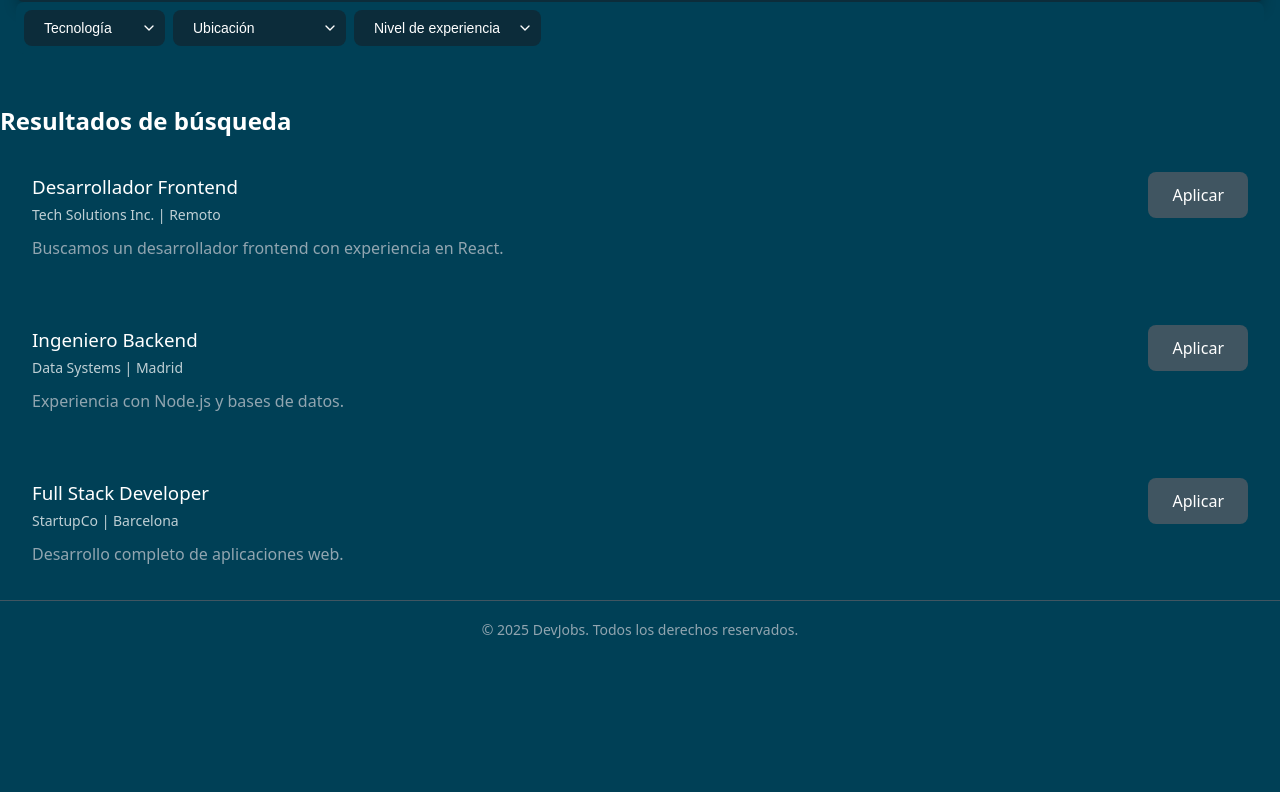
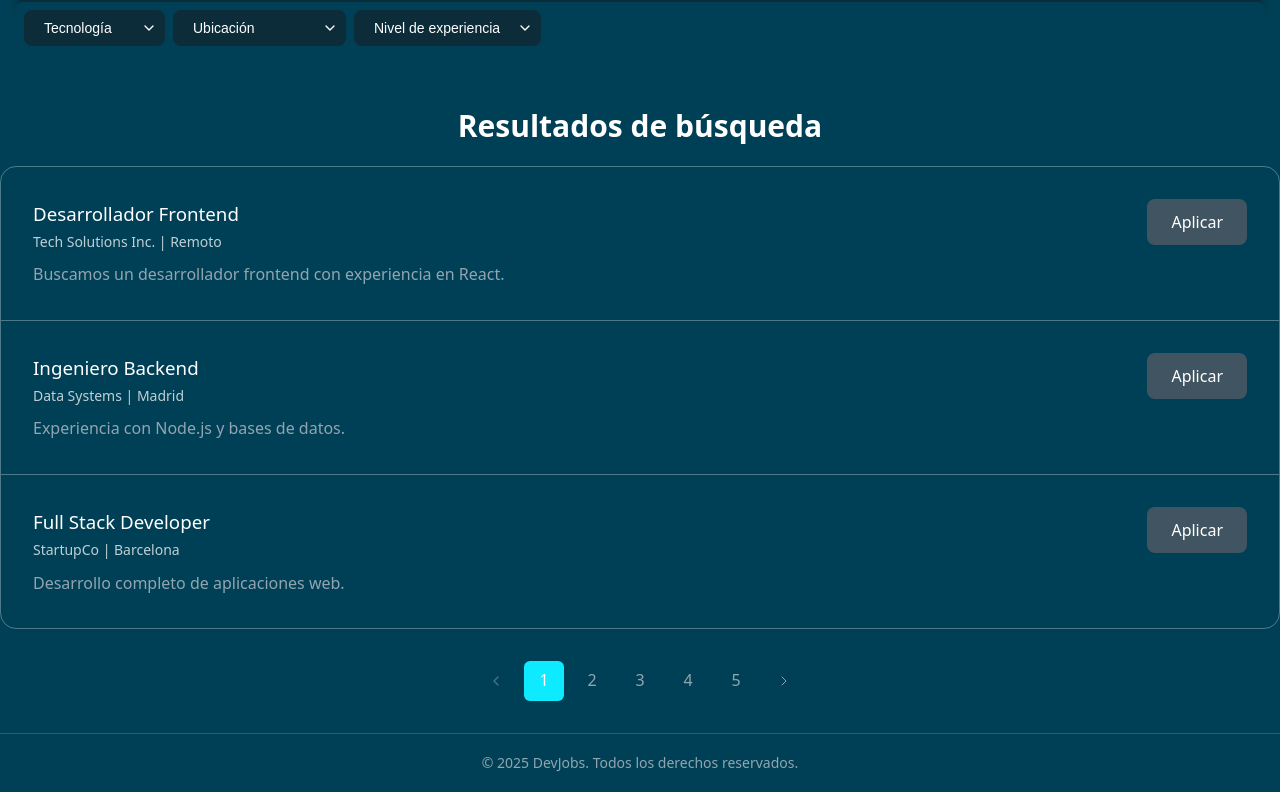
Before and after one commit to FatuInsau/dev-jobs, a React (Vite) app: page / in a window 1280 px wide. Shown: the part 262-1054 px from the top of the page. Before the commit the page ends 920 px from the top, so only its background shows below. Built offline with nearby package versions, Linux system fonts and the light colour scheme.

Commit message:
pagination

```diff
--- /dev/null
+++ b/src/components/Pagination.jsx
@@ -0,0 +1,57 @@
+export function Pagination ({ currentPage = 1, totalPages = 5, onPageChange = () => {}}) {
+
+    const pages = Array.from({ length: totalPages }, (_, i) => i+1)
+
+    const firstPage = currentPage === 1
+    const lastPage = currentPage === totalPages
+
+    const stylePrevButton = firstPage ? 'disabled-button' : ''
+    const styleNextButton = lastPage ? 'disabled-button' : ''
+
+    const handleNext = (e) => {
+        e.preventDefault()
+        if (currentPage < totalPages) {
+            onPageChange(currentPage+1)
+        }
+    }
+
+    const handlePrev = (e) => {
+        e.preventDefault()
+        if (currentPage > 1) {
+            onPageChange(currentPage-1)
+        }
+    }
+
+    const handlePageClick = (e, page) => {
+        e.preventDefault()
+        onPageChange(page)
+
+    }
+
+    return (
+        <nav className="pagination-nav">
+            <a href="#" className={stylePrevButton} onClick={handlePrev}>
+                <svg width="16" height="16" viewBox="0 0 24 24" fill="none" stroke="currentColor" strokeWidth="2"
+          strokeLinecap="round" strokeLinejoin="round">
+          <path stroke="none" d="M0 0h24v24H0z" fill="none" />
+          <path d="M15 6l-6 6l6 6" />
+        </svg>
+            </a>
+            { pages.map((page) => {
+                return (
+                    <a key={page} className={currentPage === page ? 'is-active' : ''} href="#" onClick={(e)=>{handlePageClick(e,page)}}>
+                        {page}
+                    </a>
+                )
+            })}
+            <a href="#" className={styleNextButton} onClick={handleNext}>
+                <svg width="16" height="16" viewBox="0 0 24 24" fill="none" stroke="currentColor" strokeWidth="1.5"
+          strokeLinecap="round" strokeLinejoin="round"
+          className="icon icon-tabler icons-tabler-outline icon-tabler-chevron-right">
+          <path stroke="none" d="M0 0h24v24H0z" fill="none" />
+          <path d="M9 6l6 6l-6 6" />
+        </svg>
+            </a>
+        </nav>
+    )
+}
--- a/src/index.css
+++ b/src/index.css
@@ -242,6 +242,7 @@ article {
     display: flex;
     align-items: flex-start;
     justify-content: space-between;
+    gap: 1rem;
 
     h3 {
       font-weight: 500;
@@ -329,3 +330,62 @@ select {
   background-position: right 0.5rem center;
   padding-right: 2.5rem;
 }
+
+.search-result-section {
+
+  h2 {
+    text-align: center;
+    font-size: 1.875rem;
+    font-weight: 700;
+    color: var(--text-primary);
+    margin-bottom: 1rem;
+  }
+
+  article {
+    border-bottom: 1px solid rgba(255, 255, 255, .3);
+  }
+}
+
+.jobs-results {
+    max-width: 1280px;
+    margin: 0 auto;
+    border: 1px solid rgba(255, 255, 255, .3);
+    border-radius: 1rem;
+
+    article:last-child {
+      border-bottom: 0;
+    }
+}
+
+nav.pagination-nav {
+      display: flex;
+    justify-content: center;
+    gap: 0.5rem;
+    margin-block: 2rem;
+
+    a {
+          display: flex;
+    align-items: center;
+    justify-content: center;
+    width: 2.5rem;
+    height: 2.5rem;
+    text-decoration: none;
+    color: var(--text-muted);
+    border-radius: 0.375rem;
+    transition: all .3s;
+    &:hover {
+          background-color: #fff;
+      }
+    }
+}
+
+.disabled-button {
+    pointer-events: none;
+    opacity: 0.5;
+}
+
+.is-active {
+    background-color: var(--primary-light);
+    pointer-events: none;
+    color: white !important ;
+}
--- a/src/pages/Search.jsx
+++ b/src/pages/Search.jsx
@@ -1,6 +1,12 @@
+import { useState } from "react"
 import { JobCard } from "../components/JobCard"
+import { Pagination } from "../components/Pagination"
 
 export function SearchPage() {
+
+    const [ currentPage, setCurrentPage] = useState(1)
+
+    const totalPages = 5
 
     const empleos = [
         {
@@ -81,14 +87,19 @@ export function SearchPage() {
                     </div>
                 </form>
             </section>
-            <section>
+            <section
+            className="search-result-section">
                 <h2>Resultados de búsqueda</h2>
-                {empleos.map((empleo) => {
+                <div className="jobs-results">
+                    {empleos.map((empleo) => {
                     return (
                         <JobCard empleo={empleo} key={empleo.id} ></JobCard>
                     )
                 })}
+                </div>
+
             </section>
+            <Pagination totalPages={totalPages} currentPage={currentPage} onPageChange={setCurrentPage}></Pagination>
         </main>
     )
 }
```
